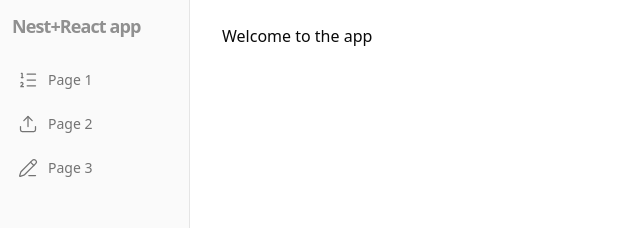
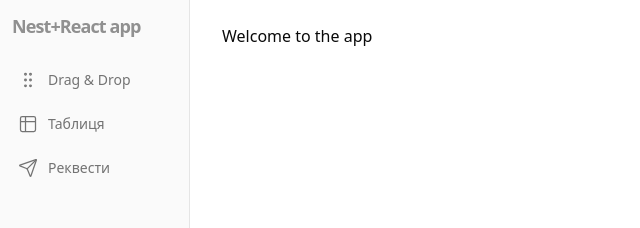
Before and after one commit to SylvaticGhost/HACKath0n-2026, a React (Vite) app in the folder web/: page / in a window 1280 px wide. Shown: the top 228 px of the page, without its empty margins (0-640 px from the left). Built offline with nearby package versions, Linux system fonts and the light colour scheme.

Commit message:
create plug for navbar items

```diff
--- a/web/src/components/NavBar.tsx
+++ b/web/src/components/NavBar.tsx
@@ -1,7 +1,7 @@
 import { createLink, useRouterState } from '@tanstack/react-router'
 import React from 'react'
 import { twMerge } from 'tailwind-merge'
-import { Upload, PencilLine, ListOrdered } from 'lucide-react'
+import { GripVertical, Table2, Send } from 'lucide-react'
 import { motion } from 'framer-motion'
 import { ModeToggle } from '@/components/mode-toggle'
 
@@ -11,9 +11,9 @@ const MotionAnchor = React.forwardRef<HTMLAnchorElement, React.ComponentProps<ty
 const MotionLink = createLink(MotionAnchor)
 
 const menuItems = [
-  { label: 'Page 1', href: '/page-1', icon: ListOrdered },
-  { label: 'Page 2', href: '/page-2', icon: Upload },
-  { label: 'Page 3', href: '/page-3', icon: PencilLine },
+  { label: 'Drag & Drop', href: '/drag-and-drop', icon: GripVertical },
+  { label: 'Таблиця', href: '/table', icon: Table2 },
+  { label: 'Реквести', href: '/requests', icon: Send },
 ]
 
 export default function NavBar() {
--- /dev/null
+++ b/web/src/routes/_app/drag-and-drop.tsx
@@ -0,0 +1,16 @@
+import { createFileRoute } from '@tanstack/react-router'
+import { GripVertical } from 'lucide-react'
+
+export const Route = createFileRoute('/_app/drag-and-drop')({
+  component: DragAndDropPage,
+})
+
+function DragAndDropPage() {
+  return (
+    <div className="flex flex-col items-center justify-center h-full gap-4 text-muted-foreground">
+      <GripVertical className="h-16 w-16 opacity-30" strokeWidth={1} />
+      <h1 className="text-2xl font-semibold tracking-tight text-foreground">Drag & Drop</h1>
+      <p className="text-sm">Ця сторінка ще в розробці</p>
+    </div>
+  )
+}
--- /dev/null
+++ b/web/src/routes/_app/requests.tsx
@@ -0,0 +1,16 @@
+import { createFileRoute } from '@tanstack/react-router'
+import { Send } from 'lucide-react'
+
+export const Route = createFileRoute('/_app/requests')({
+  component: RequestsPage,
+})
+
+function RequestsPage() {
+  return (
+    <div className="flex flex-col items-center justify-center h-full gap-4 text-muted-foreground">
+      <Send className="h-16 w-16 opacity-30" strokeWidth={1} />
+      <h1 className="text-2xl font-semibold tracking-tight text-foreground">Реквести</h1>
+      <p className="text-sm">Ця сторінка ще в розробці</p>
+    </div>
+  )
+}
--- /dev/null
+++ b/web/src/routes/_app/table.tsx
@@ -0,0 +1,16 @@
+import { createFileRoute } from '@tanstack/react-router'
+import { Table2 } from 'lucide-react'
+
+export const Route = createFileRoute('/_app/table')({
+  component: TablePage,
+})
+
+function TablePage() {
+  return (
+    <div className="flex flex-col items-center justify-center h-full gap-4 text-muted-foreground">
+      <Table2 className="h-16 w-16 opacity-30" strokeWidth={1} />
+      <h1 className="text-2xl font-semibold tracking-tight text-foreground">Загальна таблиця</h1>
+      <p className="text-sm">Ця сторінка ще в розробці</p>
+    </div>
+  )
+}
```
Also changed, not shown: web/src/routeTree.gen.ts (+2 -6 lines).
